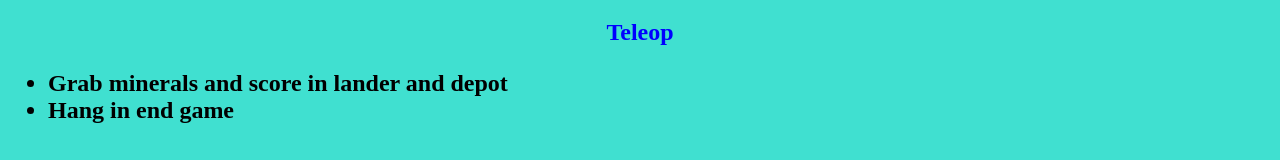
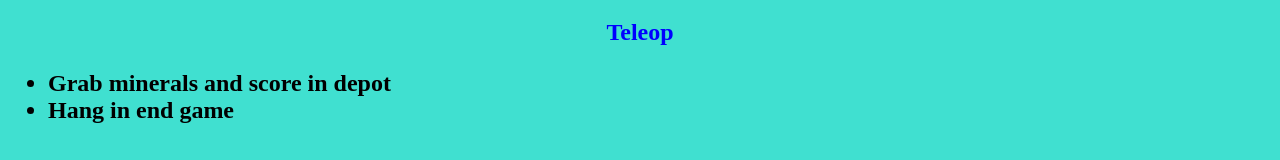
Before and after one commit to SenoritasOfAwesomeness/senoritasofawesomeness.github.io, a plain HTML site: page tasks.html in a window 1280 px wide. Shown: the part 355-515 px from the top of the page. Drawn offline with Linux system fonts and the light colour scheme.

Commit message:
Update tasks.html

```diff
--- a/tasks.html
+++ b/tasks.html
@@ -25,6 +25,6 @@
 <p> <b> We also have an auto that just lands and an auto that lands and parks on the crater in case of a risk of crashing or if our allience partner can double sample. </p> </b>
 <h2 style="color:blue"> <center> Teleop </center>
 <ul style="color:black">
-  <li>Grab minerals and score in lander and depot</li>
+  <li>Grab minerals and score in depot</li>
   <li>Hang in end game</li>
 </ul>
```
